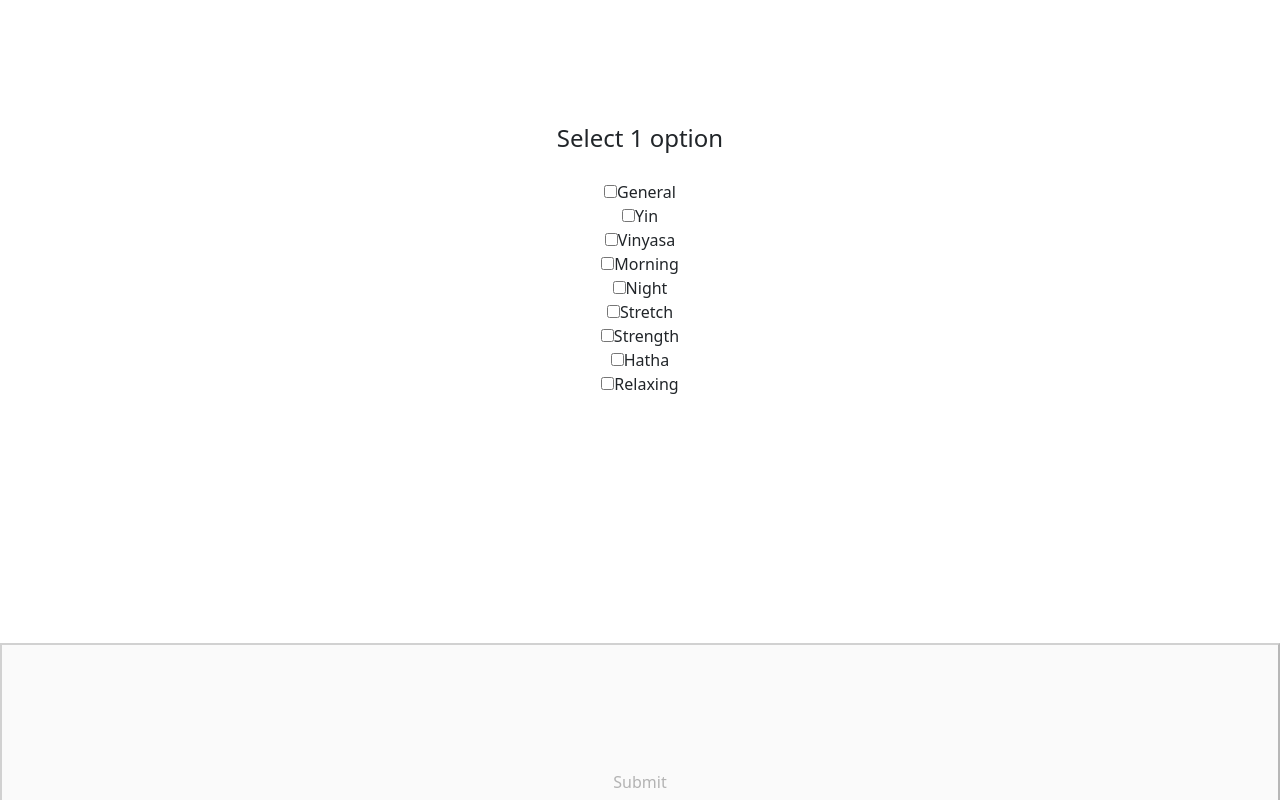
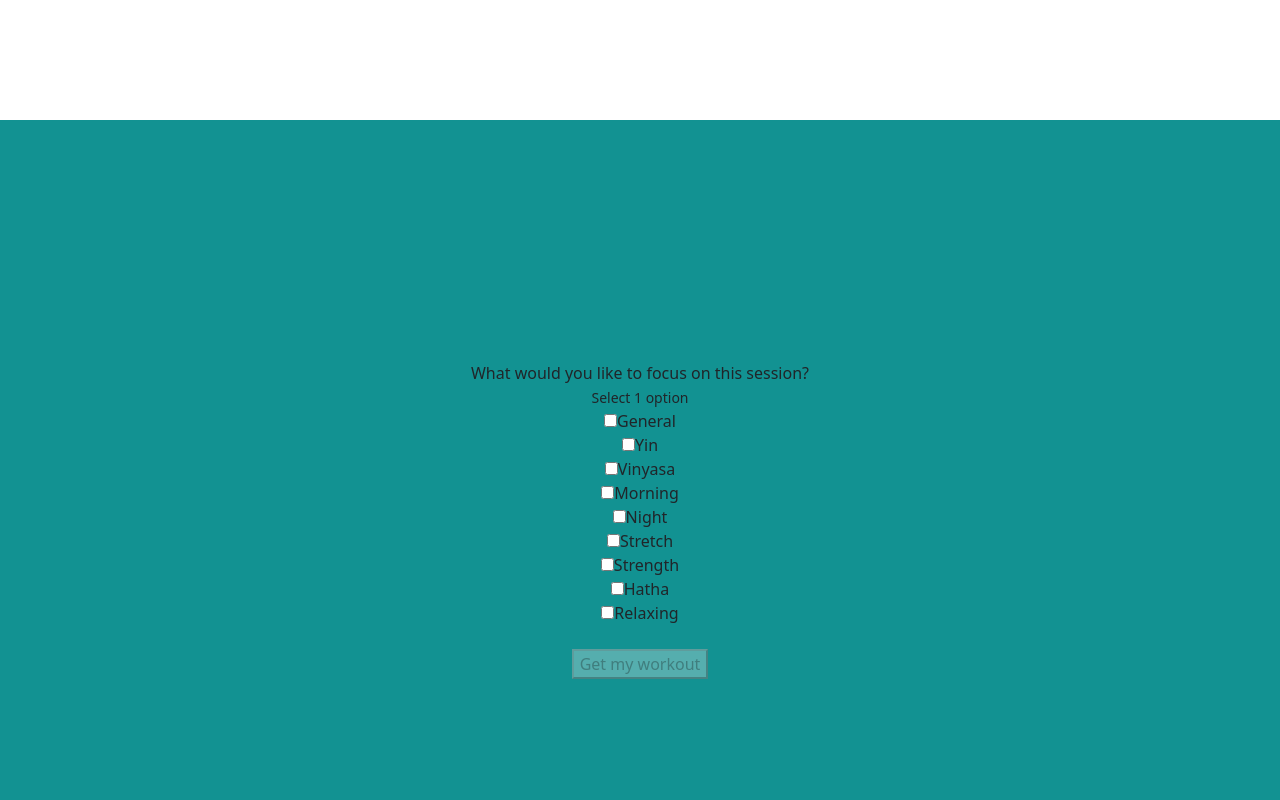
Before and after one commit to hannasophian/yogafit, a React (Create React App) app: page / in a window 1280 px wide. Shown: the part 1480-2280 px from the top of the page. Built offline with nearby package versions, Linux system fonts and the light colour scheme.

Commit message:
format option selector

```diff
--- a/src/App.css
+++ b/src/App.css
@@ -24,3 +24,11 @@
   justify-content: center;
   align-items: center;
 }
+
+.Option-Selection {
+  display: flex;
+  justify-content: center;
+  align-items: center;
+
+  background-color: rgb(18, 146, 146);
+}
--- a/src/components/OptionSelector.tsx
+++ b/src/components/OptionSelector.tsx
@@ -138,22 +138,29 @@ export default function OptionSelector({
 
       {/* Select options */}
       <div className="row">
+        <div className="Option-Selection">
+          <div>
             <fieldset key="optionselection">
-          <legend>
+              <label>What would you like to focus on this session?</label>
+              <br />
+              <label>
                 <MaxCheckMessage duration={duration} />
-          </legend>
+              </label>
               {typesOptions}
             </fieldset>
-
+            <br />
             <button
+              className="submit-button"
               disabled={
                 tags.length === 0 ||
                 tags.length > tagLimits[times.indexOf(duration)]
               }
               onClick={() => getVideosDb(duration, tags)}
             >
-          Submit
+              Get my workout
             </button>
+          </div>
+        </div>
       </div>
     </div>
   );
--- a/src/utils/MaxCheckMessage.tsx
+++ b/src/utils/MaxCheckMessage.tsx
@@ -6,16 +6,16 @@ export default function MaxCheckMessage(
 ): JSX.Element {
   switch (props.duration) {
     case 20:
-      return <p>Select 1 option</p>;
+      return <small>Select 1 option</small>;
     // break;
     case 30:
-      return <p>Select 1-2 options</p>;
+      return <small>Select 1-2 options</small>;
     // break;
     case 45:
-      return <p>Select 1-2 options</p>;
+      return <small>Select 1-2 options</small>;
     // break;
     case 60:
-      return <p>Select 1-3 options</p>;
+      return <small>Select 1-3 options</small>;
     // break;
     default:
       return <></>;
```
Lines whose indentation alone changed are shown as unchanged.
